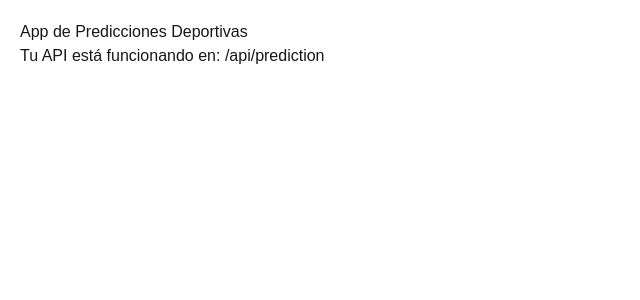
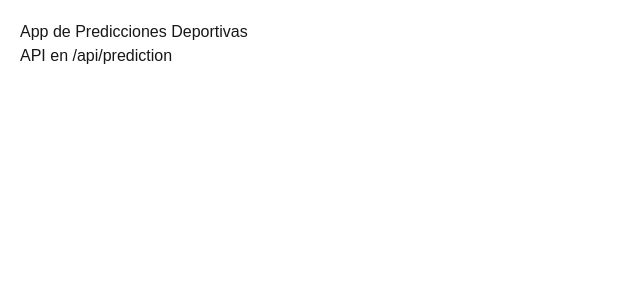
Before and after one commit to camiloven/Pred-app, a Next.js app: page / in a window 1280 px wide. Shown: the top 300 px of the page, without its empty margins (0-640 px from the left). Built offline with nearby package versions, Linux system fonts and the light colour scheme.

Commit message:
add homepage

```diff
--- a/app/page.tsx
+++ b/app/page.tsx
@@ -1,8 +1,3 @@
 export default function Home() {
-  return (
-    <main style={{ padding: '20px', fontFamily: 'sans-serif' }}>
-      <h1>App de Predicciones Deportivas</h1>
-      <p>Tu API está funcionando en: <a href="/api/prediction">/api/prediction</a></p>
-    </main>
-  );
+  return <main style={{padding:'20px'}}><h1>App de Predicciones Deportivas</h1><p>API en /api/prediction</p></main>;
 }
```
